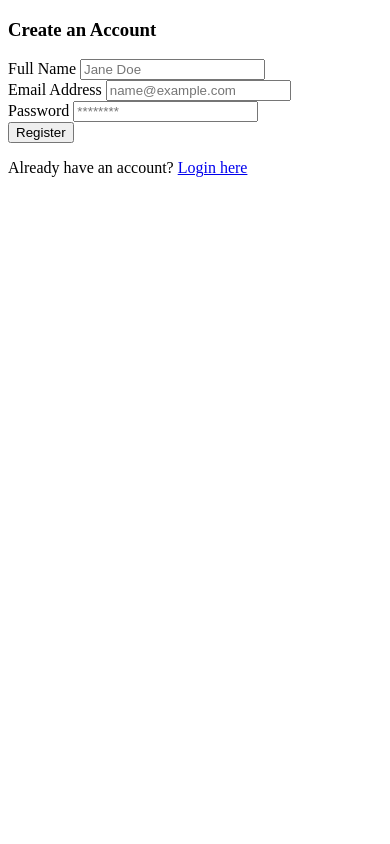
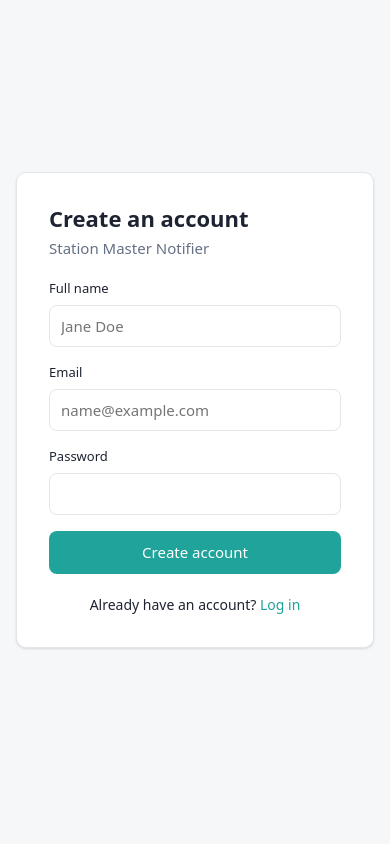
Before and after one commit to CooperP1309/Zoho-Shift-Master, a Spring app: page /register-page in a window 390 px wide. Run offline with Thymeleaf, Linux system fonts and the light colour scheme; the template is opened without the code that fills it, so the values that code supplies are empty; some of the project's set-up classes (security, data sources, template engines, error pages and the like) are left out, and stand-ins take their place.

Commit message:
ADDED: Lighter UI + Standard user + Logging of who manipulates the roster

```diff
--- a/src/main/java/com/anticipate/listr/authentication/configs/SecurityConfiguration.java
+++ b/src/main/java/com/anticipate/listr/authentication/configs/SecurityConfiguration.java
@@ -59,7 +59,10 @@ public class SecurityConfiguration
                     "/auth/forgot-password",
                     "/auth/verify/**", "/auth/reset-password/**"
                 ).permitAll()
-                .requestMatchers("/admin/**").hasRole("ADMIN")
+                // user account management stays admin only, must come before the wider /admin/** rule
+                .requestMatchers("/admin/delete-user/**", "/admin/set-account-enabled").hasRole("ADMIN")
+                // the rest of the console (roster, station masters, send now) is open to standard users
+                .requestMatchers("/admin/**").hasAnyRole("USER", "ADMIN")
                 .anyRequest().authenticated()
             )
             .sessionManagement(session -> session
--- a/src/main/resources/static/css/app.css
+++ b/src/main/resources/static/css/app.css
@@ -13,22 +13,9 @@
     --danger-soft: #fbeceb;
     --radius: 10px;
     --shadow: 0 1px 2px rgba(16, 24, 40, 0.06), 0 1px 3px rgba(16, 24, 40, 0.08);
-}
 
-@media (prefers-color-scheme: dark) {
-    :root {
-        --bg: #12151b;
-        --surface: #1b1f27;
-        --text: #e6e8ec;
-        --muted: #9aa3b2;
-        --border: #2b313c;
-        --accent: #2bb8ae;
-        --accent-hover: #3fcac0;
-        --accent-soft: #173431;
-        --danger: #e5675f;
-        --danger-soft: #3a1f1e;
-        --shadow: none;
-    }
+    /* light only, so built-in controls (selects, scrollbars) stay light too */
+    color-scheme: light;
 }
 
 * {
@@ -258,6 +245,23 @@ button:hover,
     margin: 0;
 }
 
+.alert-success {
+    color: var(--accent-hover);
+    background: var(--accent-soft);
+}
+
+.field-error {
+    margin: 6px 0 0;
+    font-size: 13px;
+    color: var(--danger);
+}
+
+.auth-footer {
+    margin: 20px 0 0;
+    text-align: center;
+    font-size: 14px;
+}
+
 /* ===== tables ===== */
 
 .table-wrap {
--- a/src/main/resources/templates/admin-page.html
+++ b/src/main/resources/templates/admin-page.html
@@ -1,5 +1,5 @@
 <!DOCTYPE html>
-<html lang="en" xmlns:th="http://www.thymeleaf.org">
+<html lang="en" xmlns:th="http://www.thymeleaf.org" xmlns:sec="http://www.thymeleaf.org/extras/spring-security">
 <head>
     <meta charset="UTF-8">
     <meta name="viewport" content="width=device-width, initial-scale=1.0">
@@ -21,7 +21,7 @@
 <main class="container">
 
     <h1>Admin Console</h1>
-    <p class="muted">Manage the station master roster and user accounts.</p>
+    <p class="muted">Manage the station master roster.<span sec:authorize="hasRole('ADMIN')"> As an admin, you can also manage user accounts.</span></p>
 
     <!-- ===== Roster ===== -->
     <section class="card">
@@ -116,7 +116,7 @@
     </section>
 
     <!-- ===== Users ===== -->
-    <section class="card">
+    <section class="card" sec:authorize="hasRole('ADMIN')">
         <div class="card-header">
             <div>
                 <h2>Users</h2>
--- a/src/main/resources/templates/home-page.html
+++ b/src/main/resources/templates/home-page.html
@@ -13,7 +13,7 @@
         <a class="brand" th:href="@{/home-page}">Station Master Notifier</a>
         <nav>
             <a th:href="@{/home-page}">Home</a>
-            <a sec:authorize="hasRole('ADMIN')" th:href="@{/admin/dashboard}">Admin</a>
+            <a sec:authorize="hasAnyRole('USER', 'ADMIN')" th:href="@{/admin/dashboard}">Admin</a>
         </nav>
     </div>
 </header>
@@ -23,7 +23,7 @@
         <h1 th:text="${username != null} ? |Welcome back, ${username}| : 'Welcome back'">Welcome back</h1>
         <p class="muted">The station master for each two-hour shift is pinged in the Cliq channel when their shift starts.</p>
 
-        <a sec:authorize="hasRole('ADMIN')" class="button" th:href="@{/admin/dashboard}">Open admin console</a>
+        <a sec:authorize="hasAnyRole('USER', 'ADMIN')" class="button" th:href="@{/admin/dashboard}">Open admin console</a>
     </section>
 </main>
 
--- a/src/main/resources/templates/login-page.html
+++ b/src/main/resources/templates/login-page.html
@@ -37,6 +37,7 @@
 
         <div class="auth-links">
             <a th:href="@{/auth/forgot-password}">Forgot password?</a>
+            <a th:href="@{/auth/register-page}">Sign up</a>
         </div>
     </div>
 </main>
--- a/src/main/resources/templates/register-page.html
+++ b/src/main/resources/templates/register-page.html
@@ -1,19 +1,22 @@
 <!DOCTYPE html>
-<html xmlns:th="http://www.thymeleaf.org">
+<html lang="en" xmlns:th="http://www.thymeleaf.org">
 <head>
     <meta charset="UTF-8">
-    <title>Register Account</title>
+    <meta name="viewport" content="width=device-width, initial-scale=1.0">
+    <title>Create an account</title>
+    <link rel="stylesheet" th:href="@{/css/app.css}">
 </head>
-<body class="bg-light">
+<body>
 
-<div class="container mt-5">
-    <div class="row justify-content-center">
-        <div class="col-md-6">
-            <div class="card shadow">
-                <div class="card-header bg-primary text-white text-center">
-                    <h3>Create an Account</h3>
+<main class="auth">
+    <div class="card">
+        <h1>Create an account</h1>
+        <p class="muted">Station Master Notifier</p>
+
+        <!-- Registration Result -->
+        <div class="alert alert-success" th:if="${registrationSuccess}">
+            <p>Verification email sent. Check your inbox to activate your account.</p>
         </div>
-                <div class="card-body p-4">
 
         <!-- Registration Form -->
         <form th:action="@{/auth/register}" th:object="${user}" method="post">
@@ -21,56 +24,33 @@
             <input type="hidden" name="_csrf" th:value="${csrfToken}" />
 
             <!-- Global (non-field) errors -->
-                        <div th:if="${#fields.hasGlobalErrors()}" class="mb-3">
-                            <p th:each="err : ${#fields.globalErrors()}" th:text="${err}" class="alert alert-danger text-center mb-0"></p>
+            <div class="alert" th:if="${#fields.hasGlobalErrors()}">
+                <p th:each="err : ${#fields.globalErrors()}" th:text="${err}"></p>
             </div>
 
-                        <!-- Full Name Field -->
-                        <div class="mb-3">
-                            <label for="fullName" class="form-label">Full Name</label>
-                            <input type="text" id="fullName" th:field="*{fullName}" class="form-control" placeholder="Jane Doe" required />
+            <div class="field">
+                <label for="fullName">Full name</label>
+                <input type="text" id="fullName" th:field="*{fullName}" placeholder="Jane Doe" autocomplete="name" required />
             </div>
 
-                        <!-- Email Field -->
-                        <div class="mb-3">
-                            <label for="email" class="form-label">Email Address</label>
-                            <input type="email" id="email" th:field="*{email}" class="form-control" placeholder="name@example.com" required />
-                            <div th:if="${#fields.hasErrors('email')}" class="text-danger small mt-1">
-                                <p th:each="err : ${#fields.errors('email')}" th:text="${err}" class="mb-0"></p>
-                            </div>
+            <div class="field">
+                <label for="email">Email</label>
+                <input type="email" id="email" th:field="*{email}" placeholder="name@example.com" autocomplete="email" required />
+                <p class="field-error" th:each="err : ${#fields.errors('email')}" th:text="${err}"></p>
             </div>
 
-                        <!-- Password Field -->
-                        <div class="mb-3">
-                            <label for="password" class="form-label">Password</label>
-                            <input type="password" id="password" th:field="*{password}" class="form-control" placeholder="********" required />
-                            <div th:if="${#fields.hasErrors('password')}" class="text-danger small mt-1">
-                                <p th:each="err : ${#fields.errors('password')}" th:text="${err}" class="mb-0"></p>
-                            </div>
+            <div class="field">
+                <label for="password">Password</label>
+                <input type="password" id="password" th:field="*{password}" autocomplete="new-password" required />
+                <p class="field-error" th:each="err : ${#fields.errors('password')}" th:text="${err}"></p>
             </div>
 
-                        <!-- Submit Button -->
-                        <div class="d-grid gap-2">
-                            <button type="submit" class="btn btn-primary">Register</button>
-                        </div>
-
+            <button type="submit" class="button-block">Create account</button>
         </form>
 
-                    <!-- Link to Login -->
-                    <div class="text-center mt-3">
-                        <p class="mb-0">Already have an account? <a th:href="@{/auth/login-page}">Login here</a></p>
+        <p class="auth-footer">Already have an account? <a th:href="@{/auth/login-page}">Log in</a></p>
     </div>
-
-                    <!-- Registration Result -->
-                    <div th:if="${registrationSuccess}" class="mt-3">
-                        <p class="alert alert-success text-center mb-0">Verification Email Sent</p>
-                    </div>
-
-                </div>
-            </div>
-        </div>
-    </div>
-</div>
+</main>
 
 </body>
 </html>
```
Also changed, not shown: src/main/java/com/anticipate/listr/authentication/controllers/AdminController.java (+39 -22 lines), src/main/resources/templates/forgot-password-page.html (+17 -33 lines), src/main/resources/templates/reset-password-page.html (+30 -49 lines). Lines whose indentation alone changed are shown as unchanged.
